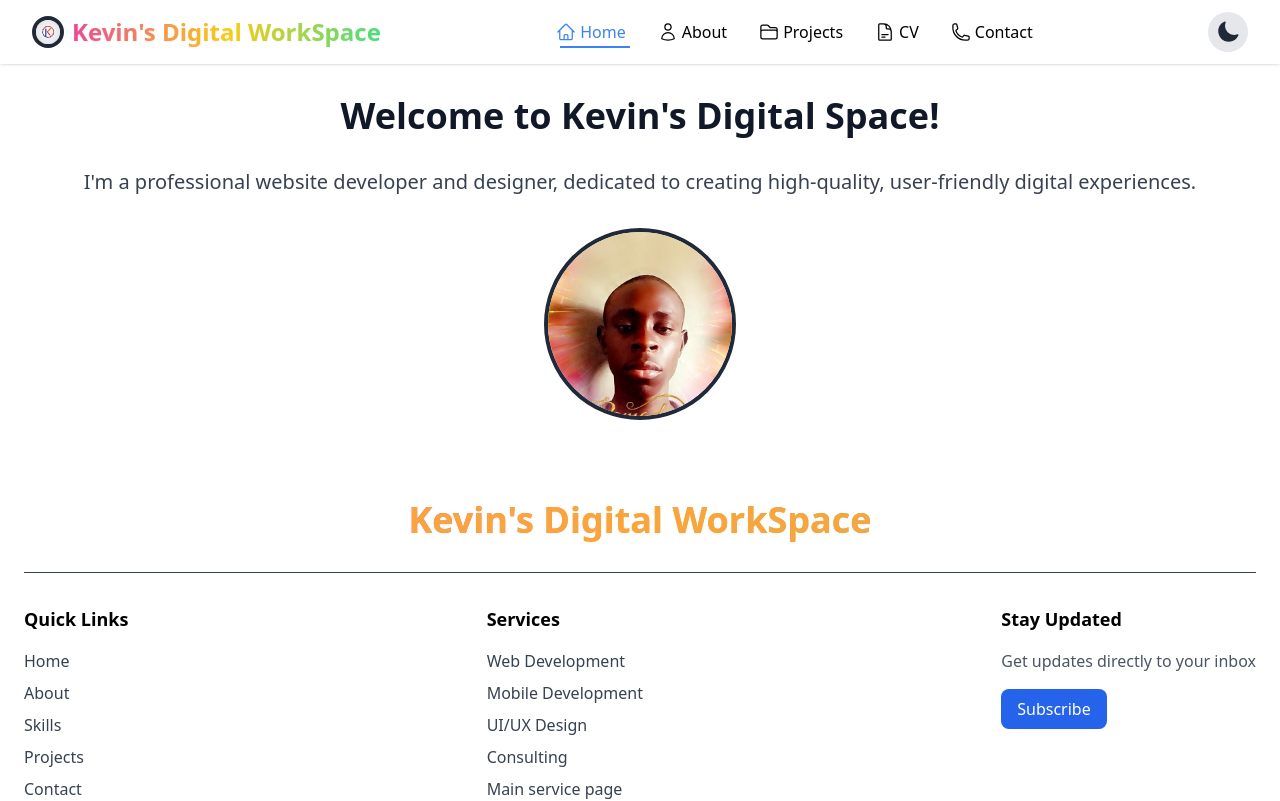
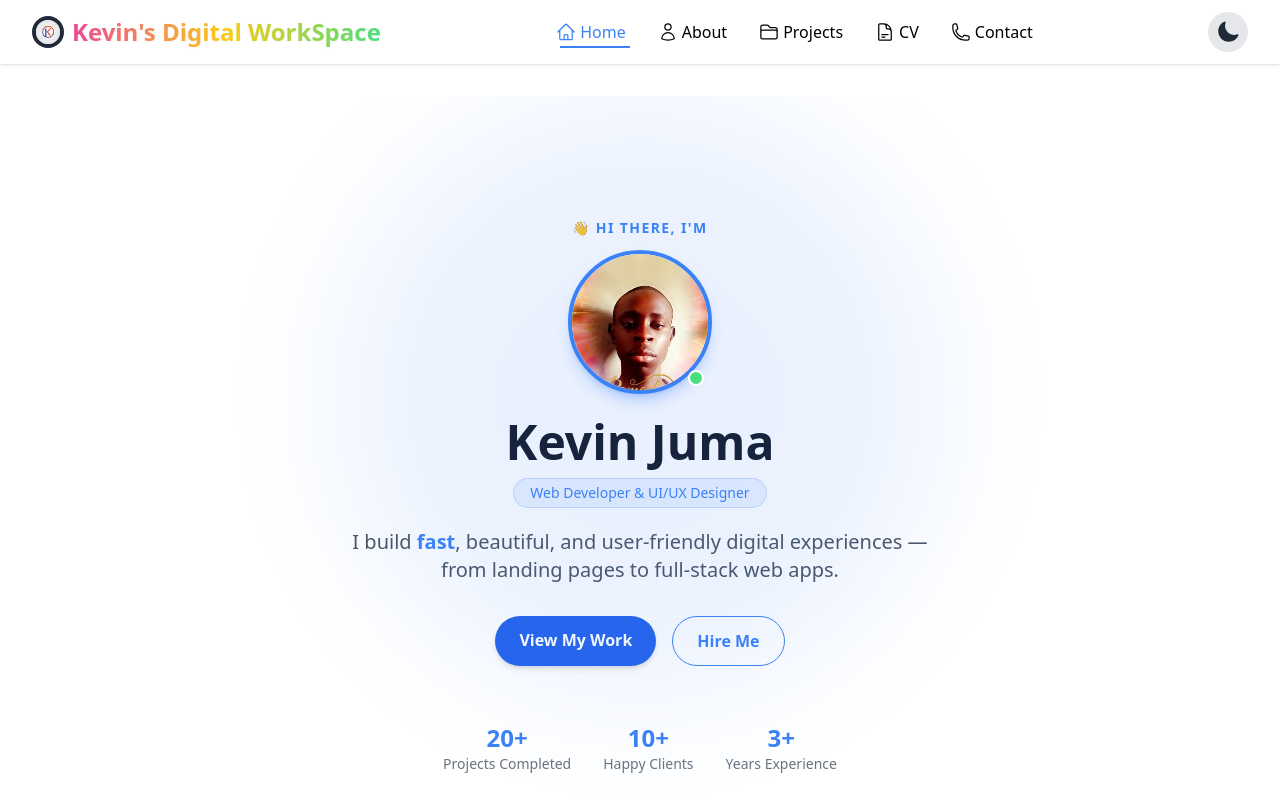
Before and after one commit to kevin-ar-cmd-lab/Portfolio-new, a Next.js app: page / in a window 1280 px wide. Shown: the top 801 px of the page. Built offline with nearby package versions, Linux system fonts and the light colour scheme.

Commit message:
updated the pages/index.jsx file

```diff
--- a/pages/index.jsx
+++ b/pages/index.jsx
@@ -1,33 +1,82 @@
-
-
+import Image from 'next/image';
+import Link from 'next/link';
 import { useTheme } from '../context/ThemeContext';
-import FitToScreenLayout from '../components/FitToScreenLayout';
-import Image from 'next/image';
 
 export default function Home() {
   const { darkMode } = useTheme();
 
   return (
-    <div className="container mx-auto text-center space-y-8">
-      <h2 className="text-4xl font-bold text-gray-900 dark:text-white">
-        Welcome to Kevin's Digital Space!
-      </h2>
-      <p className="text-xl text-gray-700 dark:text-gray-300">
-        I'm a professional website developer and designer, dedicated to creating high-quality, user-friendly digital experiences.
+    <div className="min-h-screen flex flex-col items-center justify-center px-6 py-16 text-center relative overflow-hidden">
+
+      {/* Subtle background gradient blob */}
+      <div className="absolute top-0 left-1/2 -translate-x-1/2 w-[600px] h-[600px] rounded-full bg-blue-500 opacity-10 blur-3xl pointer-events-none" />
+
+      {/* Greeting */}
+      <p className="text-blue-500 font-semibold tracking-widest uppercase text-sm mb-3">
+        👋 Hi there, I'm
       </p>
 
-      <div className="flex justify-center">
-        <div className="w-48 h-48 rounded-full overflow-hidden border-4 border-gray-800">
+      {/* Profile Photo */}
+      <div className="relative mb-6">
+        <div className="w-36 h-36 rounded-full overflow-hidden border-4 border-blue-500 shadow-lg shadow-blue-500/30">
           <Image
             src="/kevinjuma.jpg"
-            alt="kevinjuma-photo"
-            width={192}
-            height={192}
+            alt="Kevin Juma - Web Developer"
+            width={144}
+            height={144}
             className="object-cover w-full h-full"
             priority={true}
           />
         </div>
+        {/* Online indicator */}
+        <span className="absolute bottom-2 right-2 w-4 h-4 bg-green-400 border-2 border-white dark:border-gray-900 rounded-full" />
       </div>
+
+      {/* Name */}
+      <h1 className="text-4xl sm:text-5xl font-extrabold text-gray-900 dark:text-white mb-3">
+        Kevin Juma
+      </h1>
+
+      {/* Title badge */}
+      <span className="inline-block bg-blue-500/10 text-blue-500 text-sm font-medium px-4 py-1 rounded-full mb-5 border border-blue-500/20">
+        Web Developer & UI/UX Designer
+      </span>
+
+      {/* Tagline */}
+      <p className="text-lg sm:text-xl text-gray-600 dark:text-gray-300 max-w-xl leading-relaxed mb-8">
+        I build <span className="text-blue-500 font-semibold">fast</span>, beautiful, and user-friendly digital experiences — from landing pages to full-stack web apps.
+      </p>
+
+      {/* CTA Buttons */}
+      <div className="flex flex-wrap justify-center gap-4">
+        <Link
+          href="/projects"
+          className="bg-blue-600 hover:bg-blue-700 text-white font-semibold px-6 py-3 rounded-full transition-all duration-200 shadow-md hover:shadow-blue-500/40"
+        >
+          View My Work
+        </Link>
+        <Link
+          href="/contact"
+          className="border border-blue-500 text-blue-500 hover:bg-blue-500 hover:text-white font-semibold px-6 py-3 rounded-full transition-all duration-200"
+        >
+          Hire Me
+        </Link>
+      </div>
+
+      {/* Social proof / stats */}
+      <div className="mt-14 flex flex-wrap justify-center gap-8 text-center">
+        {[
+          { label: 'Projects Completed', value: '20+' },
+          { label: 'Happy Clients', value: '10+' },
+          { label: 'Years Experience', value: '3+' },
+        ].map(({ label, value }) => (
+          <div key={label}>
+            <p className="text-2xl font-bold text-blue-500">{value}</p>
+            <p className="text-sm text-gray-500 dark:text-gray-400">{label}</p>
+          </div>
+        ))}
+      </div>
+
     </div>
   );
 }
```
